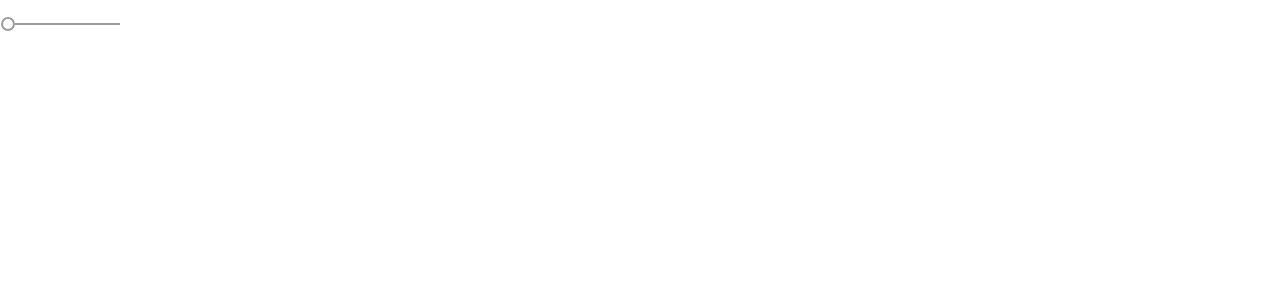
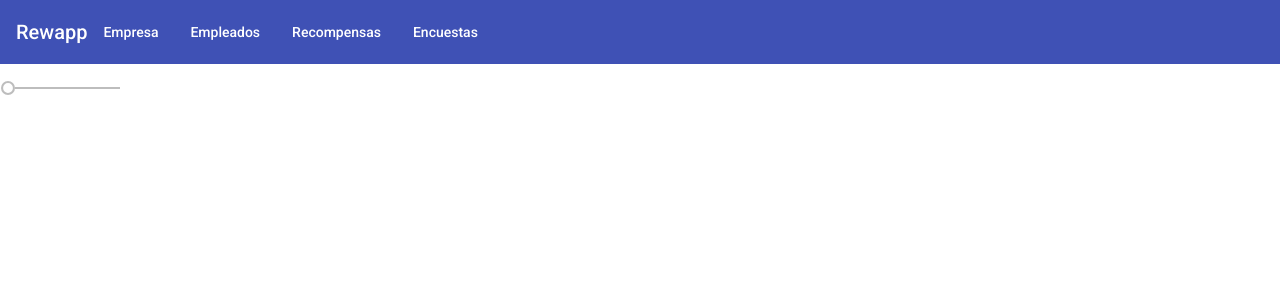
Before and after one commit to alsoerc/rewapp-admin, an Angular app: page / in a window 1280 px wide. Shown: the top 300 px of the page. Built offline with nearby package versions, Linux system fonts and the light colour scheme.

Commit message:
added header menu

```diff
--- a/src/app/app.component.html
+++ b/src/app/app.component.html
@@ -1 +1,2 @@
+<app-header></app-header>
 <mat-slider min="1" max="100" step="1" value="1"></mat-slider>
--- a/src/app/components/header/header.component.css
+++ b/src/app/components/header/header.component.css
@@ -0,0 +1,3 @@
+.example-spacer {
+  flex: 1 1 auto;
+}
--- a/src/app/components/header/header.component.html
+++ b/src/app/components/header/header.component.html
@@ -1 +1,10 @@
-<p>header works!</p>
+<mat-toolbar color="primary">
+  <mat-toolbar-row>
+    <span>Rewapp</span>
+      <a mat-button [routerLink]="'/accounts'"> Empresa</a>
+      <a mat-button [routerLink]="'/create-account'">Empleados</a>
+      <a mat-button [routerLink]="'/contacts'"> Recompensas</a>
+      <a mat-button [routerLink]="'/create-contact'">Encuestas</a>
+  </mat-toolbar-row>
+
+</mat-toolbar>
```
Also changed, not shown: src/app/app.module.ts (+8 -2 lines).
